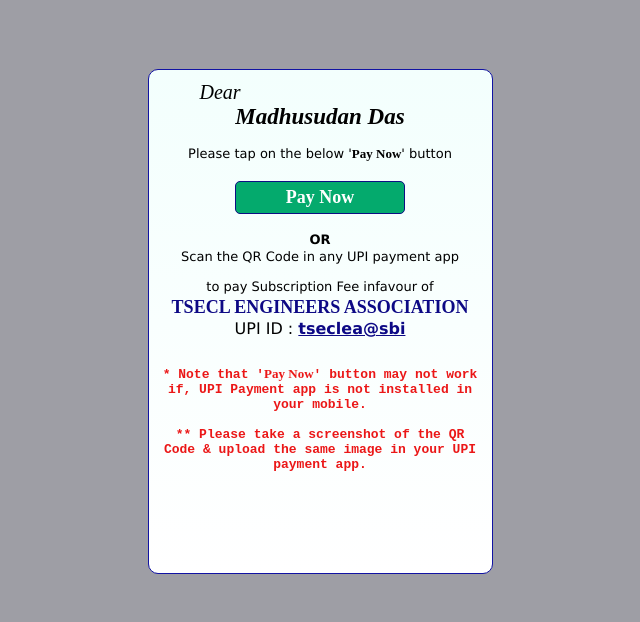
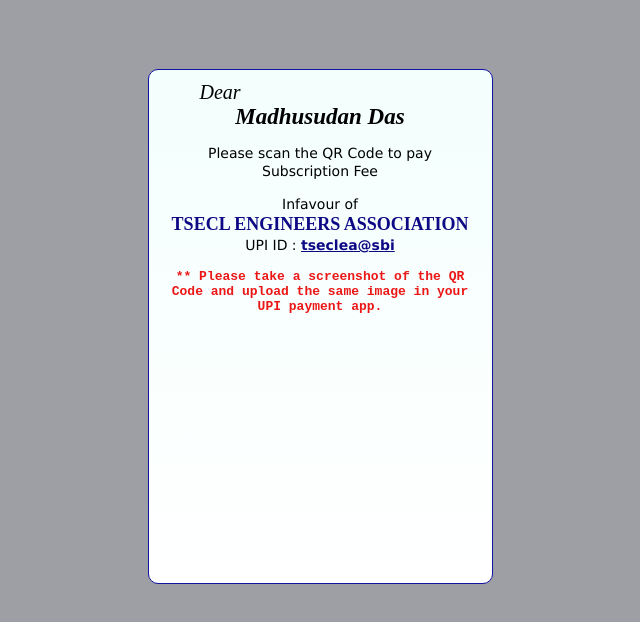
Before and after one commit to tseclengineersasso/016, a plain HTML site: page index.html in a window 1280 px wide. Shown: the whole page, without its empty margins (320-960 px from the left). Drawn offline with Linux system fonts and the light colour scheme; a script that the page names is missing.

Commit message:
Add files via upload

```diff
--- a/index.html
+++ b/index.html
@@ -15,22 +15,6 @@
 
     #qrcode {
         pointer-events: none;
-    }
-    button {
-        background-color: #04AA6D;
-        color: rgb(255, 255, 255);
-        padding: 5px 5px;
-        margin: 5px 0;
-        border: none;
-        cursor: pointer;
-        width: 50%;
-        border-radius: 5px;
-        border: 1px solid #0d0f83;
-    }
-    button:hover {
-        opacity: 0.9;
-        background-color: #7139d3;
-        color: rgb(253, 223, 133);
     }
     .container {
         text-align: center;
@@ -55,17 +39,19 @@
         font-weight: bold;
         line-height: 0.1;
         font-size: 23px;
-        padding-bottom: 5px;
+        padding-bottom: 3px;
     }
     .fnt3 {
-        font-size: 13px;
+        font-size: 14px;
+        line-height: 1.3;
+        padding-left: 30px;
+        padding-right: 30px;
+    }
+    .fnt4 {
+        font-size: 14px;
         line-height: 1.3;
         padding-left: 10px;
         padding-right: 10px;
-    }
-    .fnt4 {
-        font-family: 'Times New Roman';
-        font-weight: bold;
     }
     .fnt5 {
         font-family: 'Courier New';
@@ -99,7 +85,7 @@
     width: 23%; /* Could be more or less, depending on screen size */
     height: 53%;
     min-width: 343px;
-    min-height: 503px;
+    min-height: 513px;
     }
 
     /* Add Zoom Animation */
@@ -127,19 +113,11 @@
         <div class="container">
             <p class="fnt1">Dear</p>
             <p class="fnt2">Madhusudan Das</p>
-            <p class="fnt3">Please tap on the below '<span class="fnt4">Pay Now</span>' button</p>
-
-            <a href="upi://pay?pa=tseclea@sbi&pn=TSECL%20ENGINEERS%20ASSOCIATION&mc=8398&tr=&tn=ID016%20Subscription&am=&cu=INR&url=&mode=02&purpose=00&orgid=159002&sign=MEUCIQC4XHZJWEfBspS1A6+UMtQcBr/ZT00bWTdvZJhRCsLilwIgGPyzjukW/iwSieU2ohpTzfGLGxYwuJfK4ws/lBz8rzs=">
-                <button class="fnt">Pay Now</button>
-            </a>
-            <p class="fnt3"><b>OR</b><br><span style="line-height: 1.3">Scan the QR Code in any UPI payment app</span></p>
+            <p class="fnt3">Please scan the QR Code to pay Subscription Fee</p>
             <center id="qrcode"></center>
-            <p class="fnt3">to pay Subscription Fee infavour of<br><a class="fnt" style="color: rgb(13, 9, 133);">TSECL ENGINEERS ASSOCIATION</a>
-                <br><span style="font-size: 16px;">UPI ID : <u style="color: rgb(13, 9, 133);"><b>tseclea@sbi</b></u></span></p>
-
-            <p class="fnt5" style="padding-top: 13px;">* Note that '<span class="fnt4">Pay Now</span>' button may not work if, UPI Payment app is not installed in your mobile. </p>
-            <p class="fnt5"> ** Please take a screenshot of the QR Code & upload the same image in your UPI payment app. </p>
-
+            <p class="fnt4">Infavour of<br><a class="fnt" style="color: rgb(13, 9, 133);">TSECL ENGINEERS ASSOCIATION</a>
+                <br>UPI ID : <u style="color: rgb(13, 9, 133);"><b>tseclea@sbi</b></u></p>
+            <p class="fnt5"> ** Please take a screenshot of the QR Code and upload the same image in your UPI payment app. </p>
         </div>
     </div>
 </div>
@@ -149,8 +127,8 @@
         var upiData = "upi://pay?pa=tseclea@sbi&pn=TSECL%20ENGINEERS%20ASSOCIATION&mc=8398&tr=&tn=ID016%20Subscription&am=&cu=INR&url=&mode=02&purpose=00&orgid=159002&sign=MEUCIQC4XHZJWEfBspS1A6+UMtQcBr/ZT00bWTdvZJhRCsLilwIgGPyzjukW/iwSieU2ohpTzfGLGxYwuJfK4ws/lBz8rzs=";
         var qrcod = new QRCode(document.getElementById("qrcode"), {
             text: upiData,
-            width: 200,
-            height: 200,
+            width: 243,
+            height: 243,
         });
         qrcod.make();
     }
```
